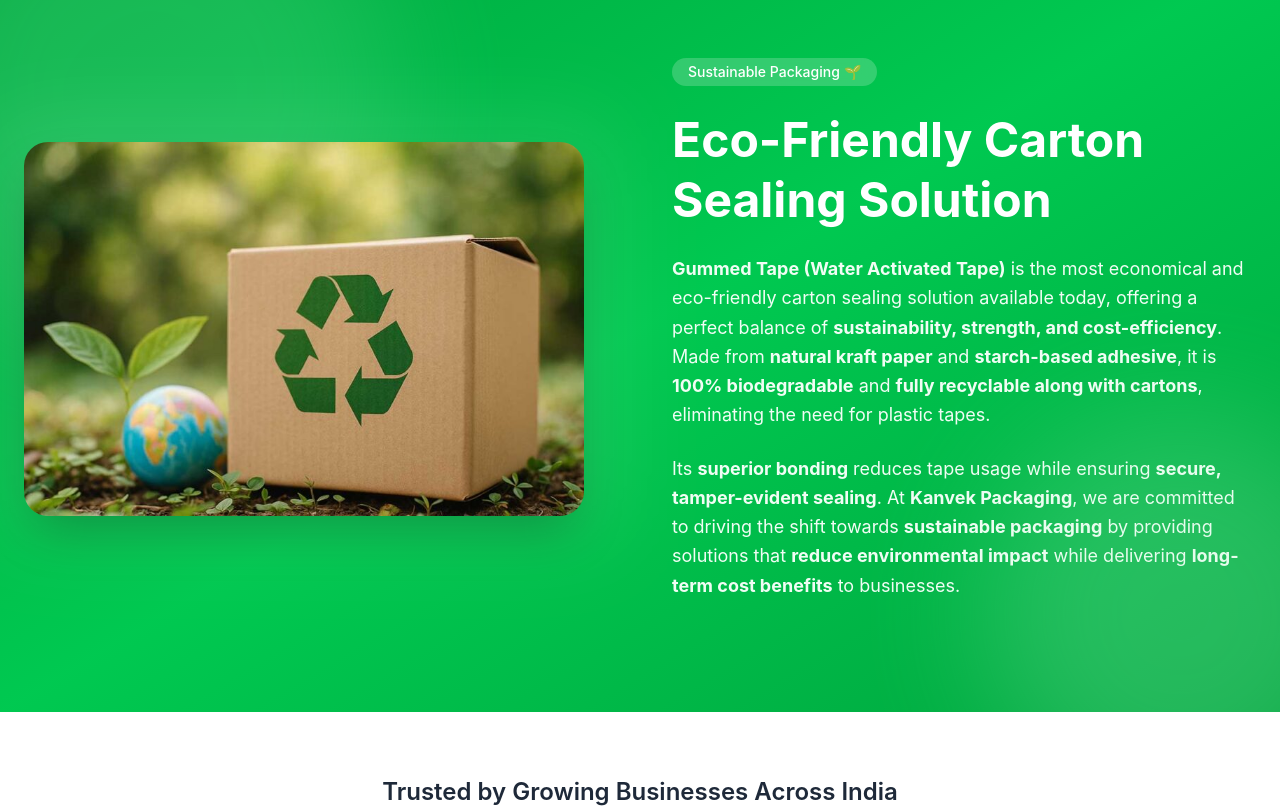
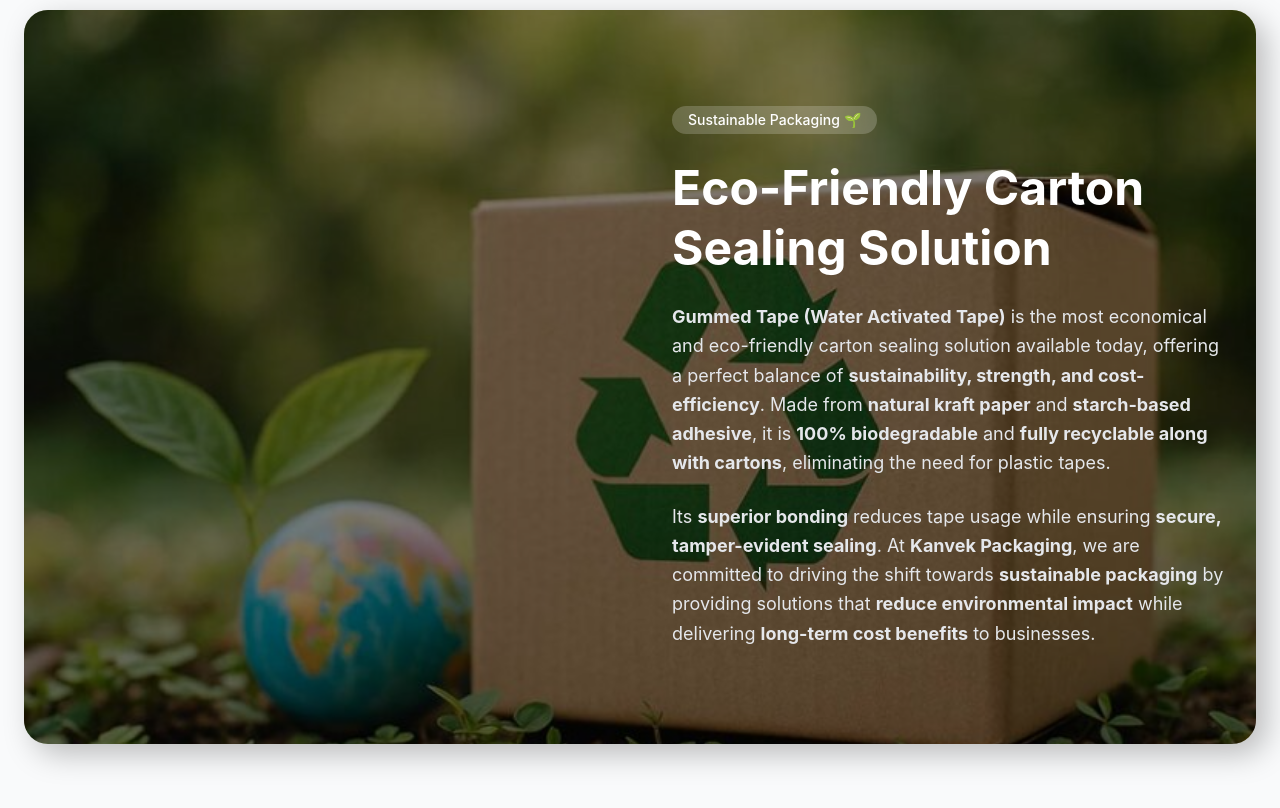
Before and after one commit to vivekchdh0691-wq/kanvekpackaging, a Next.js app: page / in a window 1280 px wide. Shown: the part 800-1608 px from the top of the page. Built offline with nearby package versions, Linux system fonts and the light colour scheme.

Commit message:
Update page.tsx

```diff
--- a/app/page.tsx
+++ b/app/page.tsx
@@ -54,29 +54,25 @@ export default function Home() {
         </div>
       </section>
 
-      {/* ECO SECTION - IMPROVED */}
-<section className="relative bg-gradient-to-br from-green-600 via-green-500 to-green-600 text-white overflow-hidden">
+      {/* ECO SECTION - FINAL PREMIUM */}
+<section className="relative overflow-hidden rounded-3xl shadow-[10px_10px_30px_rgba(0,0,0,0.25)] mx-6 my-16">
 
-  {/* soft glow */}
-  <div className="absolute w-[500px] h-[500px] bg-green-300 rounded-full blur-3xl opacity-20 top-[-100px] left-[-100px]"></div>
-  <div className="absolute w-[400px] h-[400px] bg-green-200 rounded-full blur-3xl opacity-20 bottom-[-100px] right-[-100px]"></div>
+  {/* BACKGROUND IMAGE */}
+  <div className="absolute inset-0">
+    <img
+      src="/sustainable.jpg"
+      alt="Eco Background"
+      className="w-full h-full object-cover"
+    />
 
-  <div className="max-w-7xl mx-auto px-6 py-28 grid md:grid-cols-2 gap-16 items-center">
+    {/* DARK OVERLAY FOR READABILITY */}
+    <div className="absolute inset-0 bg-black/50"></div>
+  </div>
 
-    {/* IMAGE */}
-    <div className="relative flex justify-center md:justify-start">
-      <div className="relative">
+  <div className="relative max-w-7xl mx-auto px-8 py-24 grid md:grid-cols-2 gap-16 items-center text-white">
 
-        {/* glow behind image */}
-        <div className="absolute inset-0 bg-white/10 rounded-3xl blur-2xl scale-110"></div>
-
-        <img
-          src="/sustainable.jpg"
-          alt="Eco Friendly Packaging"
-          className="relative w-[520px] md:w-[560px] rounded-3xl shadow-2xl object-cover"
-        />
-      </div>
-    </div>
+    {/* LEFT SIDE (EMPTY / SPACING FOR BALANCE) */}
+    <div></div>
 
     {/* CONTENT */}
     <div className="space-y-6">
@@ -89,11 +85,11 @@ export default function Home() {
         Eco-Friendly Carton Sealing Solution
       </h2>
 
-      <p className="text-green-50 text-lg leading-relaxed">
+      <p className="text-gray-200 text-lg leading-relaxed">
         <strong>Gummed Tape (Water Activated Tape)</strong> is the most economical and eco-friendly carton sealing solution available today, offering a perfect balance of <strong>sustainability, strength, and cost-efficiency</strong>. Made from <strong>natural kraft paper</strong> and <strong>starch-based adhesive</strong>, it is <strong>100% biodegradable</strong> and <strong>fully recyclable along with cartons</strong>, eliminating the need for plastic tapes.
       </p>
 
-      <p className="text-green-50 text-lg leading-relaxed">
+      <p className="text-gray-200 text-lg leading-relaxed">
         Its <strong>superior bonding</strong> reduces tape usage while ensuring <strong>secure, tamper-evident sealing</strong>. At <strong>Kanvek Packaging</strong>, we are committed to driving the shift towards <strong>sustainable packaging</strong> by providing solutions that <strong>reduce environmental impact</strong> while delivering <strong>long-term cost benefits</strong> to businesses.
       </p>
 
```
